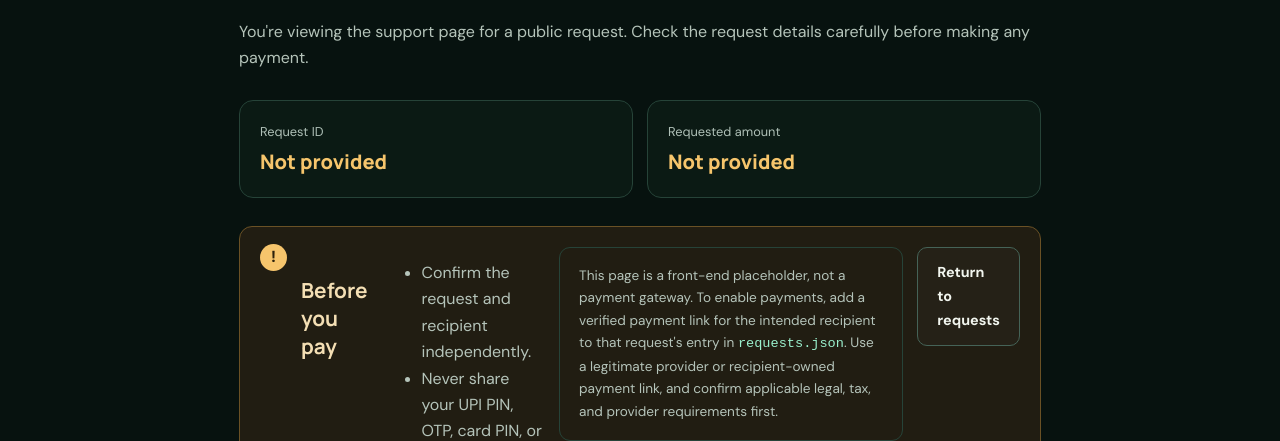
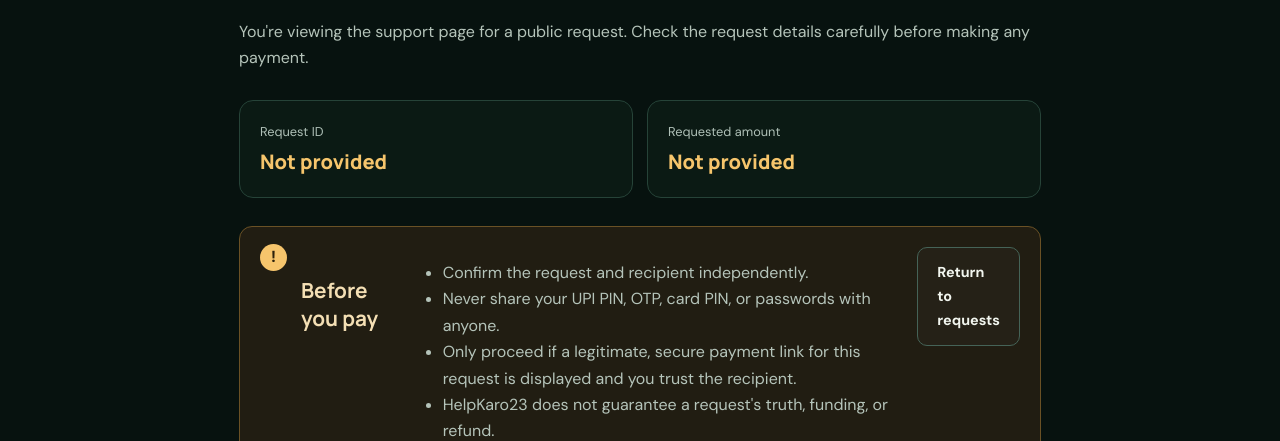
Before and after one commit to helpkaro23/helpkaro23, a plain HTML site: page payment.html in a window 1280 px wide. Shown: the part 359-800 px from the top of the page. Drawn offline with Linux system fonts and the light colour scheme.

Commit message:
Update payment.html

```diff
--- a/payment.html
+++ b/payment.html
@@ -34,7 +34,7 @@
       <li>Only proceed if a legitimate, secure payment link for this request is displayed and you trust the recipient.</li>
       <li>HelpKaro23 does not guarantee a request's truth, funding, or refund.</li>
     </ul>
-    <p class="disclaimer">This page is a front-end placeholder, not a payment gateway. To enable payments, add a verified payment link for the intended recipient to that request's entry in <code>requests.json</code>. Use a legitimate provider or recipient-owned payment link, and confirm applicable legal, tax, and provider requirements first.</p>
+
     <p><a class="btn secondary" href="index.html#requests">Return to requests</a></p>
   </section>
 </main>
```
